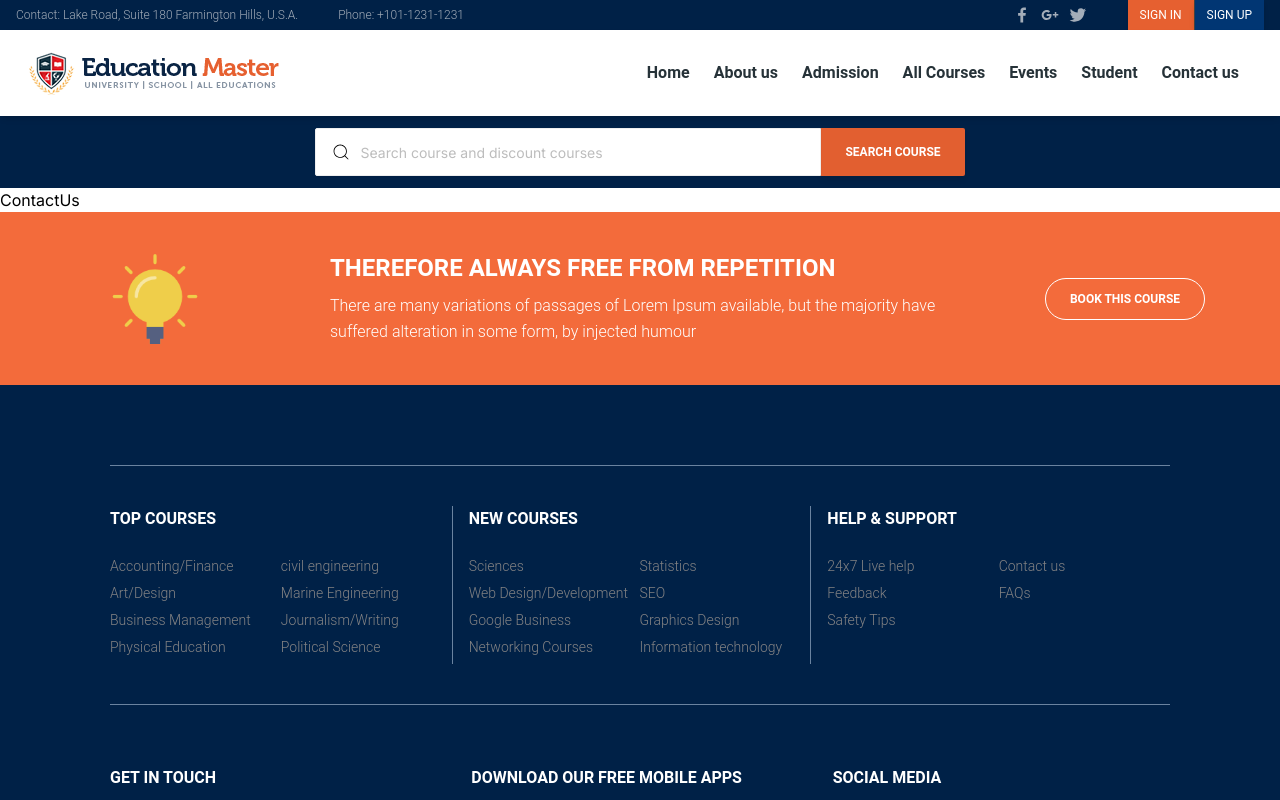
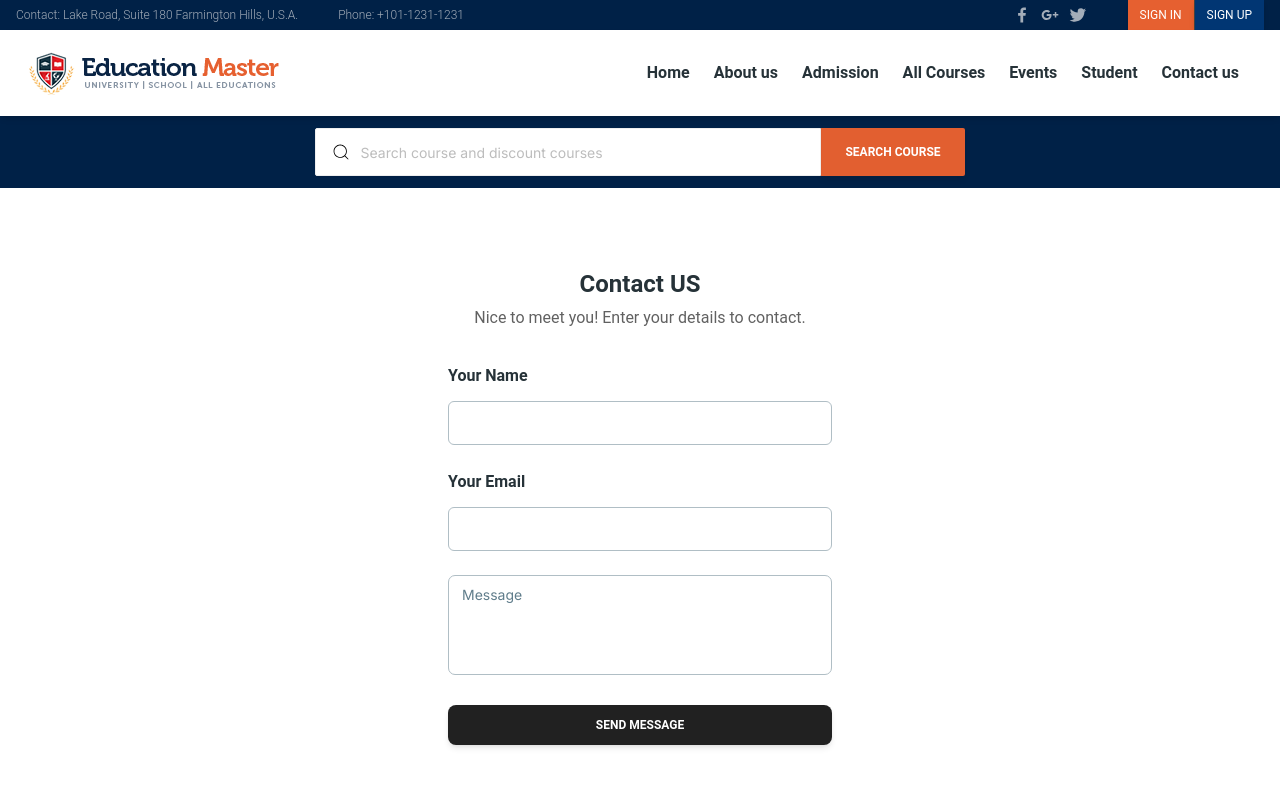
Before and after one commit to Mostofa321/Education-Master, a Next.js app: page /pages/contact in a window 1280 px wide. Shown: the top 800 px of the page. Built offline with nearby package versions, Linux system fonts and the light colour scheme.

Commit message:
add- added contact form

```diff
--- a/app/pages/contact/page.tsx
+++ b/app/pages/contact/page.tsx
@@ -1,8 +1,51 @@
-import React from 'react'
+import {
+  Card,
+  Input,
+  Checkbox,
+  Button,
+  Typography,
+  Textarea,
+} from "../../../components/materialTailwind/MaterialComponents";
 
 const ContactUs = () => {
   return (
-    <div>ContactUs</div>
+      <Card color="transparent" shadow={false} className="flex flex-col items-center justify-center my-20">
+        <Typography variant="h4" color="blue-gray">
+          Contact US
+        </Typography>
+        <Typography color="gray" className="mt-1 font-normal">
+          Nice to meet you! Enter your details to contact.
+        </Typography>
+        <form className="mt-8 mb-2 w-80 max-w-screen-lg sm:w-96">
+          <div className="mb-1 flex flex-col gap-6">
+            <Typography variant="h6" color="blue-gray" className="-mb-3">
+              Your Name
+            </Typography>
+            <Input
+              size="lg"
+              placeholder="name@mail.com"
+              className=" !border-t-blue-gray-200 focus:!border-t-gray-900"
+              labelProps={{
+                className: "before:content-none after:content-none",
+              }} crossOrigin={undefined} />
+            <Typography variant="h6" color="blue-gray" className="-mb-3">
+              Your Email
+            </Typography>
+            <Input
+              size="lg"
+              placeholder="name@mail.com"
+              className=" !border-t-blue-gray-200 focus:!border-t-gray-900"
+              labelProps={{
+                className: "before:content-none after:content-none",
+              }} crossOrigin={undefined} />
+            <Textarea label="Message" />
+          </div>
+
+          <Button className="mt-6" fullWidth>
+            Send Message
+          </Button>
+        </form>
+      </Card>
   )
 }
 
--- a/app/pages/student/page.tsx
+++ b/app/pages/student/page.tsx
@@ -1,7 +1,11 @@
 import Student from '@/components/student/Student'
 import React from 'react'
 
-const StudentPage = () => {
+
+
+
+const StudentPage = async() => {
+
   return (
     <Student />
   )
--- a/components/materialTailwind/MaterialComponents.tsx
+++ b/components/materialTailwind/MaterialComponents.tsx
@@ -23,6 +23,7 @@
     CardBody,
     CardFooter,
     Tooltip,
+    Textarea
 } from "@material-tailwind/react";
 
 export {
@@ -48,4 +49,5 @@
     CardBody,
     CardFooter,
     Tooltip,
+    Textarea,
 };
```
